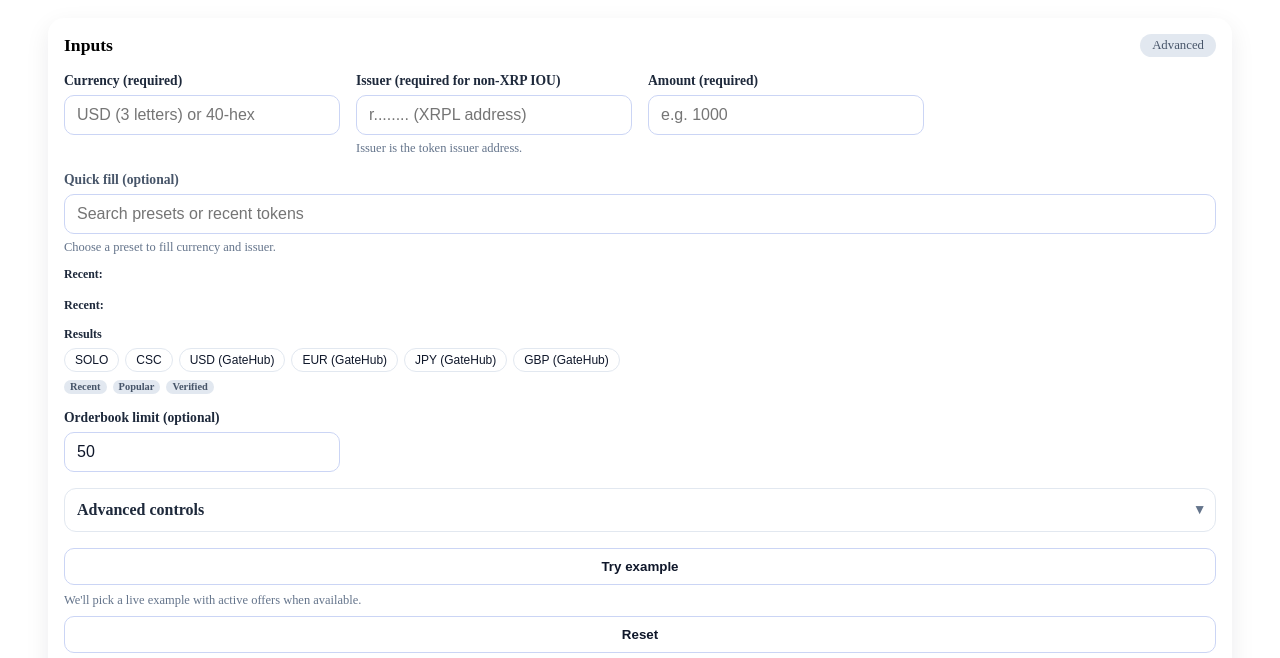
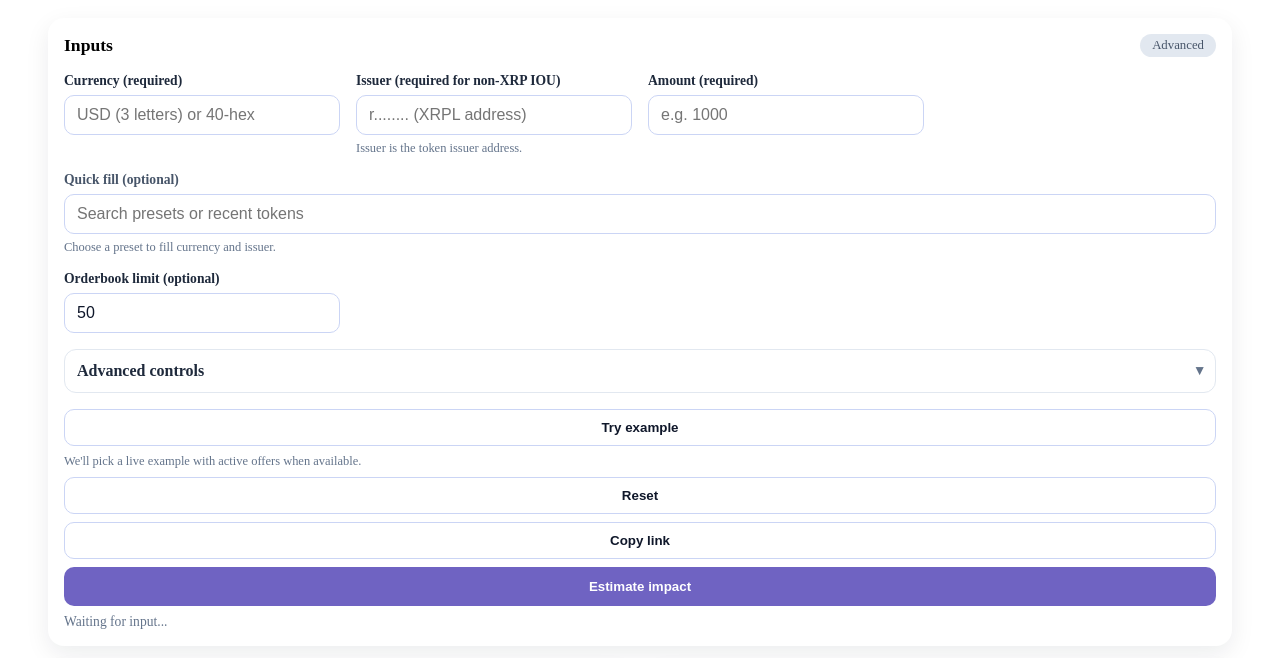
Before and after one commit to badjoke-lab/xrpl-sell-impact-checker, a website with bundled scripts: page index.html in a window 1280 px wide. Shown: the part 106-764 px from the top of the page. Built offline with nearby package versions, Linux system fonts and the light colour scheme.

Commit message:
Fix: remove quick-fill UI safely and align dev script

```diff
--- a/app.js
+++ b/app.js
@@ -230,6 +230,7 @@ const tokenSuggestionInput = document.querySelector("#token-suggest-input");
 const tokenSuggestionList = document.querySelector("#token-suggestions");
 const quickFillRecentList = document.querySelector("#quick-fill-recent");
 const quickFillResultsList = document.querySelector("#quick-fill-results");
+const HAS_QUICK_FILL = Boolean(quickFillRecentList && quickFillResultsList);
 const recentTokenSection = document.querySelector("#recent-token-section");
 const recentTokenChips = document.querySelector("#recent-token-chips");
 const amountInput = document.querySelector("#sell-amount-input");
@@ -838,18 +839,22 @@ const renderGroupedPresetTokens = (list, tokens, limit) => {
 };
 
 const renderQuickFillSuggestions = () => {
+  // quick-fill UI was removed from index.html.
+  // Keep recent chips, but skip quick-fill rendering when DOM is absent.
+  if (HAS_QUICK_FILL) {
     renderQuickFillTokens(
       quickFillRecentList,
       recentTokenSuggestions,
       "presets.badgeRecent",
       QUICK_FILL_RECENT_LIMIT
     );
-  renderRecentTokenChips();
     renderGroupedPresetTokens(
       quickFillResultsList,
       presetTokenSuggestions,
       QUICK_FILL_PRESET_LIMIT
     );
+  }
+  renderRecentTokenChips();
 };
 
 const renderRecentTokenChips = () => {
--- a/index.html
+++ b/index.html
@@ -141,37 +141,6 @@
               />
               <ul id="token-suggestions" class="suggestions" role="listbox" hidden></ul>
               <p class="field__help" data-i18n="fields.token_preset.helper"></p>
-              <div class="recent-tokens" id="recent-token-section" hidden>
-                <span class="recent-tokens__label">Recent:</span>
-                <div class="recent-tokens__list" id="recent-token-chips"></div>
-              </div>
-              <div class="quick-fill">
-                <div class="quick-fill__section">
-                  <p class="quick-fill__label" data-i18n="presets.sectionRecent"></p>
-                  <div class="quick-fill__items" id="quick-fill-recent"></div>
-                </div>
-                <div class="quick-fill__section">
-                  <p class="quick-fill__label" data-i18n="presets.sectionResults"></p>
-                  <div
-                    class="quick-fill__items quick-fill__items--grouped"
-                    id="quick-fill-results"
-                  ></div>
-                </div>
-                <p class="quick-fill__legend">
-                  <span
-                    class="quick-fill__badge quick-fill__badge--recent"
-                    data-i18n="presets.badgeRecent"
-                  ></span>
-                  <span
-                    class="quick-fill__badge quick-fill__badge--popular"
-                    data-i18n="presets.badgePopular"
-                  ></span>
-                  <span
-                    class="quick-fill__badge quick-fill__badge--verified"
-                    data-i18n="presets.badgeVerified"
-                  ></span>
-                </p>
-              </div>
             </label>
             <label class="field">
               <span class="field__label" data-i18n="fields.orderbook_limit.label"></span>
--- a/package.json
+++ b/package.json
@@ -8,7 +8,7 @@
     "start": "python3 -m http.server 5173",
     "seed:generate": "node scripts/generate-tokenlist-seed.mjs",
     "pages:dev": "npx wrangler pages dev . --port 8790 --log-level debug",
-    "pages:dev:open": "wrangler pages dev . --port 8790 --compatibility-date=2025-01-01 --open"
+    "pages:dev:open": "wrangler pages dev . --port 8790 --compatibility-date=2025-01-01"
   },
   "packageManager": "pnpm@10.27.0+sha512.72d699da16b1179c14ba9e64dc71c9a40988cbdc65c264cb0e489db7de917f20dcf4d64d8723625f2969ba52d4b7e2a1170682d9ac2a5dcaeaab732b7e16f04a",
   "devDependencies": {
```
Lines whose indentation alone changed are shown as unchanged.
